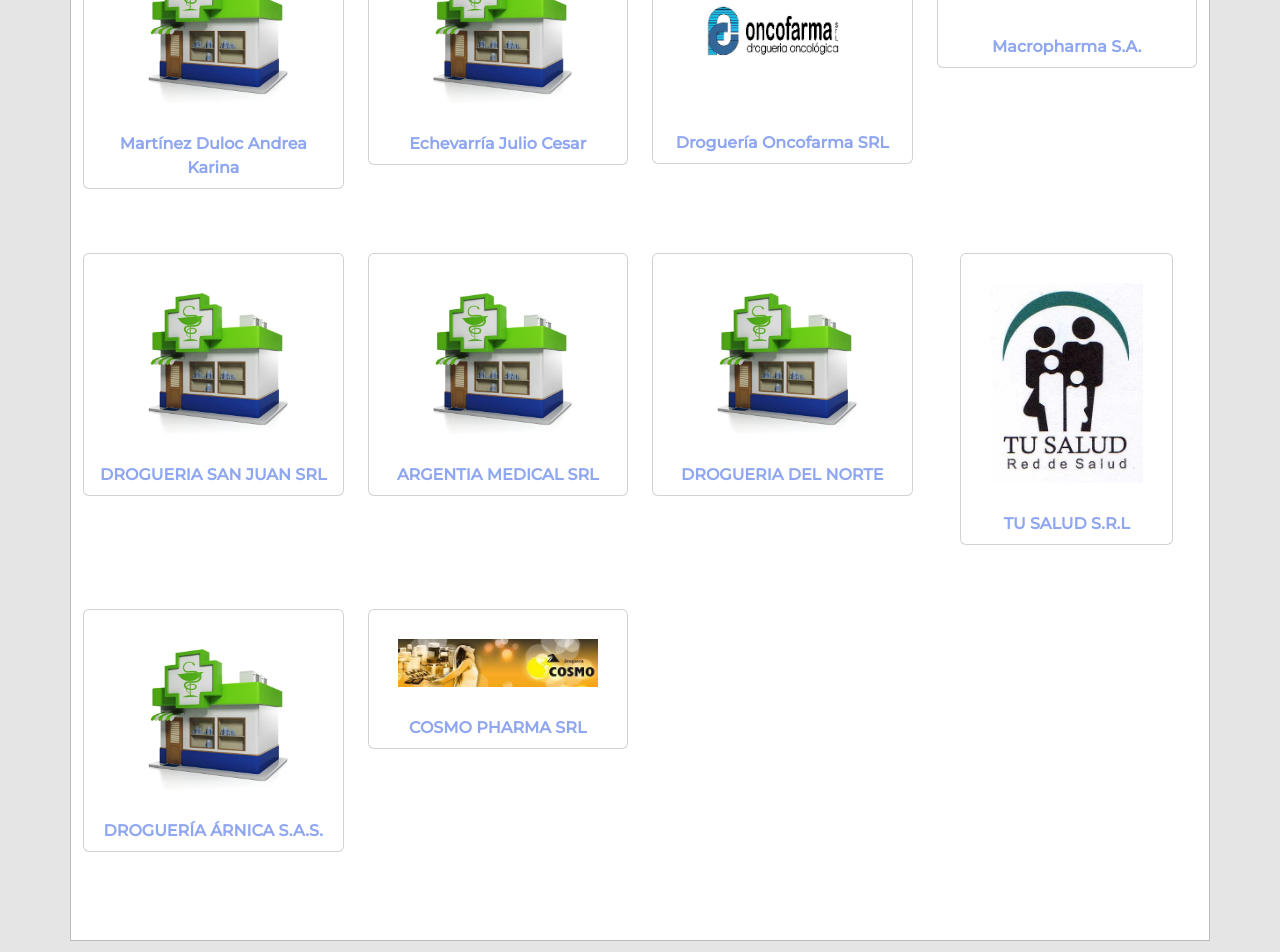
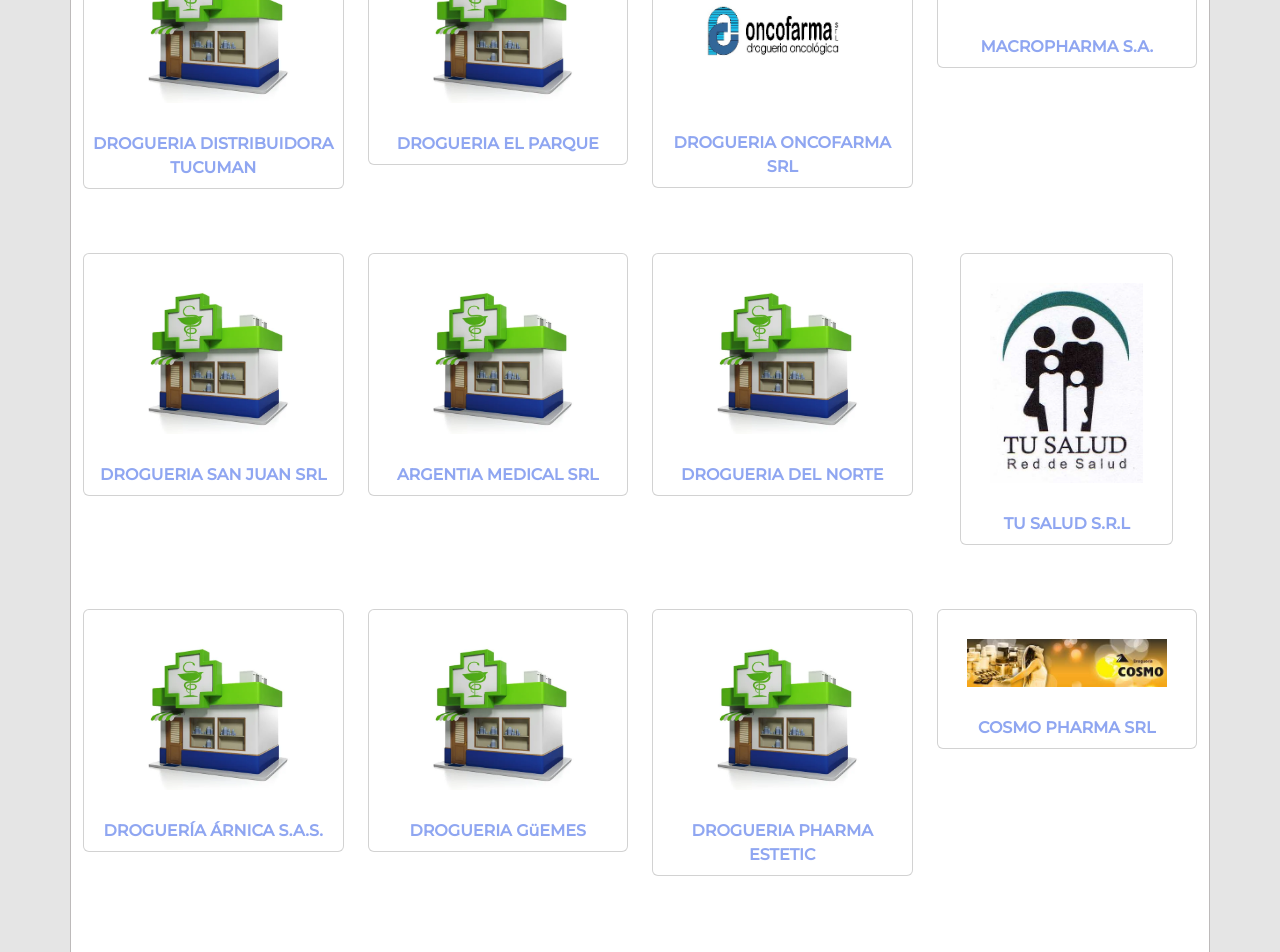
Before and after one commit to MDanielaCardozo/CamaraDrogueriasTuc, a React (Create React App) app: page /socios in a window 1280 px wide. Shown: the part 1120-2072 px from the top of the page. Built offline with nearby package versions, Linux system fonts and the light colour scheme.

Commit message:
Agregué dos card de socios

```diff
--- a/src/components/views/Socios.js
+++ b/src/components/views/Socios.js
@@ -144,7 +144,7 @@
                     className="imgCard"
                   />
                   <Card.Body className="p-1 text-center">
-                    <Card.Text>Drogueria traful srl</Card.Text>
+                    <Card.Text>DROGUERIA TRAFUL SRL</Card.Text>
                   </Card.Body>
                 </Card>
                 </a>
@@ -163,7 +163,7 @@
                     className="imgCard"
                   />
                   <Card.Body className="p-1 text-center">
-                    <Card.Text>Drogueria victoria S.A.S</Card.Text>
+                    <Card.Text>DROGUERIA VICTORIA S.A.S</Card.Text>
                   </Card.Body>
                 </Card>
                 </a>
@@ -184,7 +184,7 @@
                     className="imgCard"
                   />
                   <Card.Body className="p-1 text-center">
-                    <Card.Text>Martínez Duloc Andrea Karina</Card.Text>
+                    <Card.Text>DROGUERIA DISTRIBUIDORA TUCUMAN</Card.Text>
                   </Card.Body>
                 </Card>
               </a>
@@ -203,7 +203,7 @@
                     className="imgCard"
                   />
                   <Card.Body className="p-1 text-center">
-                    <Card.Text>Echevarría Julio Cesar</Card.Text>
+                    <Card.Text>DROGUERIA EL PARQUE</Card.Text>
                   </Card.Body>
                 </Card>
                 </a>
@@ -218,7 +218,7 @@
                 <Card className="p-1 mb-3 cardSocios">
                   <Card.Img variant="top" src={LogoOnc} className="imgCard" />
                   <Card.Body className="p-1 text-center">
-                    <Card.Text>Droguería Oncofarma SRL</Card.Text>
+                    <Card.Text>DROGUERIA ONCOFARMA SRL</Card.Text>
                   </Card.Body>
                 </Card>
                 </a>
@@ -237,7 +237,7 @@
                     className="imgCard"
                   />
                   <Card.Body className="p-1 text-center">
-                    <Card.Text>Macropharma S.A.</Card.Text>
+                    <Card.Text>MACROPHARMA S.A.</Card.Text>
                   </Card.Body>
                 </Card>
                 </a>
@@ -351,6 +351,44 @@
                 <Card className="p-1 mb-3 cardSocios">
                   <Card.Img
                     variant="top"
+                    src={LogoDrogDos}
+                    className="imgCard"
+                  />
+                  <Card.Body className="p-1 text-center">
+                    <Card.Text>DROGUERIA GüEMES</Card.Text>
+                  </Card.Body>
+                </Card>
+                </a>
+            </Col>
+            <Col
+              sm={12}
+              md={6}
+              lg={3}
+              className="d-flex justify-content-center"
+            >
+              <a href="https://cosmopharma.com.ar/" target="_blank" rel="noopener noreferrer" className="subrayadoText">
+                <Card className="p-1 mb-3 cardSocios">
+                  <Card.Img
+                    variant="top"
+                    src={LogoDrogDos}
+                    className="imgCard"
+                  />
+                  <Card.Body className="p-1 text-center">
+                    <Card.Text>DROGUERIA PHARMA ESTETIC</Card.Text>
+                  </Card.Body>
+                </Card>
+                </a>
+            </Col>
+            <Col
+              sm={12}
+              md={6}
+              lg={3}
+              className="d-flex justify-content-center"
+            >
+              <a href="https://cosmopharma.com.ar/" target="_blank" rel="noopener noreferrer" className="subrayadoText">
+                <Card className="p-1 mb-3 cardSocios">
+                  <Card.Img
+                    variant="top"
                     src={LogoDrogCosmo}
                     className="imgCard"
                   />
```
